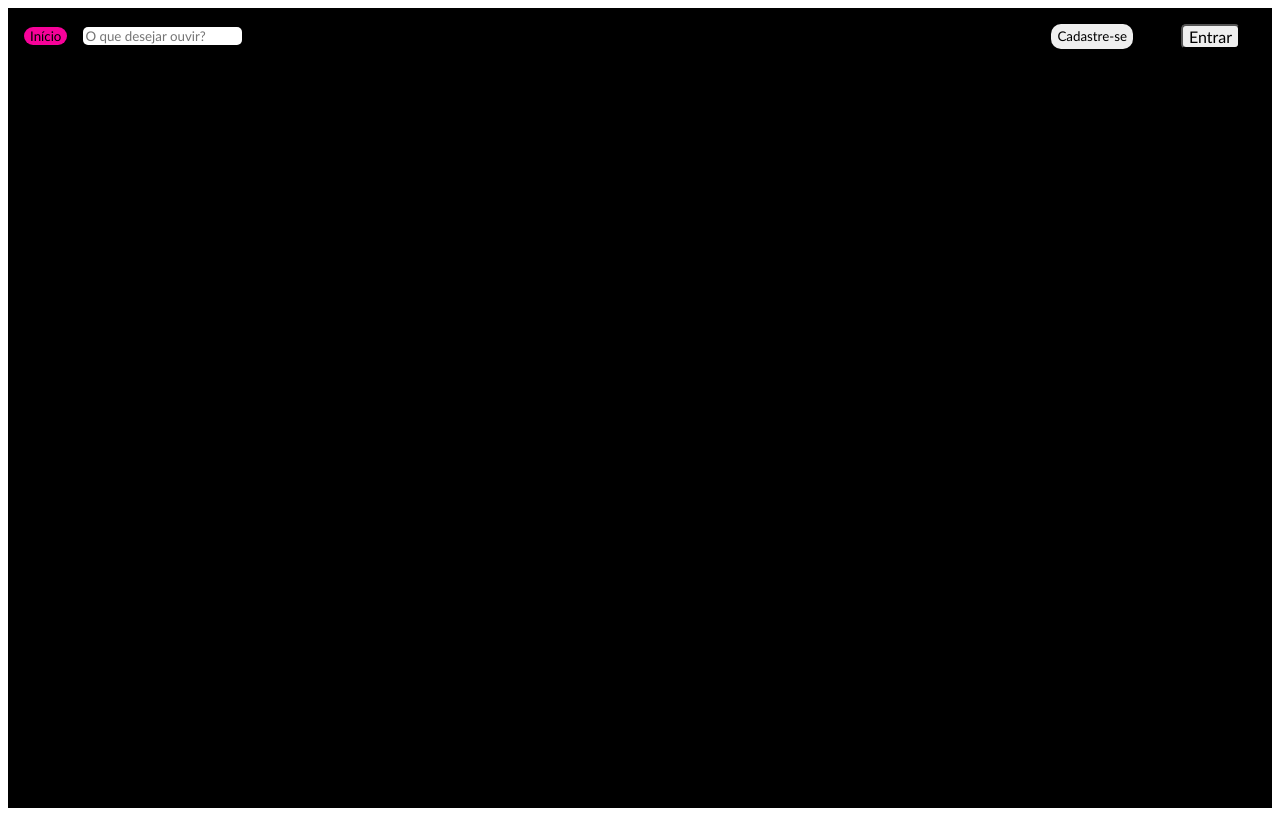
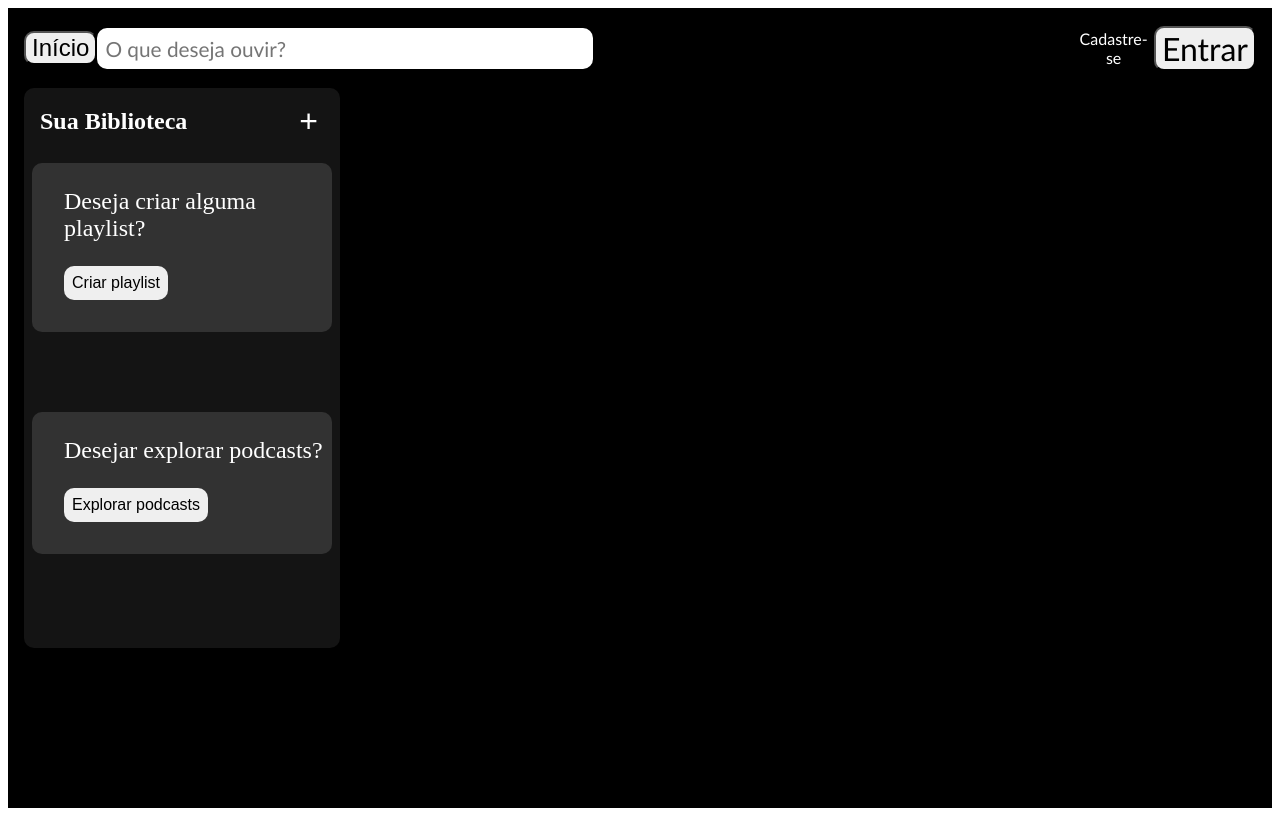
Before and after one commit to SamuelHansen1107/spotifei-frontend-senac, an Angular app: page / in a window 1280 px wide. Built offline with nearby package versions, Linux system fonts and the light colour scheme.

Commit message:
Alterações no header e criação/alteração do sidebar

```diff
--- a/src/app/components/home/home.component.css
+++ b/src/app/components/home/home.component.css
@@ -2,72 +2,158 @@
 {
     width: 100%; /* Ocupa toda a largura da tela */
     height: 100vh; /* Ocupa toda a altura da tela */
-    background-color: black; /* Cor de fundo preta */
+    background-color: rgb(0, 0, 0); /* Cor de fundo preta */
 }
 header
 {
     width: 100%;
-    height: 7vh;
-    background-color: black;
+    height: 10vh;
+    background-color: rgb(0, 0, 0);
     display: flex; /* Utiliza Flexbox para layout */
     align-items: center; /* Alinha os itens verticalmente ao centro */
     justify-content: space-between; /* Espaça os itens igualmente */
+
 }
 
-/* ===== */
-.div-inicio-pesquisa
-{
-    display: flex; /* Utiliza Flexbox para layout */
-    gap: 1rem; /* Espaçamento entre os botões */
-    padding: 1rem; /* Espaçamento interno */
-}
+/* =============== */
 .div-botao-inicio
 {
-    background-color: rgb(247, 2, 153);
+    margin-left: 1rem; /* Espaçamento à esquerda */
+}
+.div-botao-inicio button
+{
     cursor: pointer;
+    border-radius: 10px;
+    font-size: 1.5rem;
+    font-family: Arial, Helvetica, sans-serif;
+}
+.div-botao-inicio button:hover
+{
+    background-color: rgba(255, 0, 157, 0.664);
+    transform: scale(1.2);
+}
+/* =============== */
+.div-pesquisa input
+{
     border-radius: 10px;
     font-family: 'Gill Sans', 'Gill Sans MT', Calibri, 'Trebuchet MS', sans-serif;
     border: none;
+    margin-right: 30rem;
+    padding: 0.5rem;
+    width: 30rem;
+    font-size: 1.3rem;
 }
-.div-botao-inicio:hover
-{
-    background-color: rgba(255, 0, 157, 0.664);
-}
-.div-inicio-pesquisa input
-{
-    border-radius: 5px;
-    font-family: 'Gill Sans', 'Gill Sans MT', Calibri, 'Trebuchet MS', sans-serif;
-    border: none;
-}
-/* ===== */
-
-.div-entrar-cadastro
-{
-
-    display: flex;
-    gap: 3rem;
-    padding: 2rem;
-    border: none;
-}
+/* =============== */
 .div-cadastro
 {
     cursor: pointer;
     border: none;
     border-radius: 10px;
     font-family: 'Gill Sans', 'Gill Sans MT', Calibri, 'Trebuchet MS', sans-serif;
-    justify-content: center;
+    font-size: 1rem;
 }
-.div-cadastro:hover
+.div-cadastro button
+{
+    color: white;
+    background: rgb(0, 0, 0);
+}
+.div-cadastro button:hover
+{
+    transform: scale(1.2);
+}
+/* =============== */
+.div-botao-entrar
+{
+    margin-right: 1rem; /* Espaçamento à direita */
+}
+.div-botao-entrar button
+{
+    cursor: pointer;
+    border-radius: 10px;
+    font-size: 2rem;
+    font-family: 'Gill Sans', 'Gill Sans MT', Calibri, 'Trebuchet MS', sans-serif;
+}
+.div-botao-entrar button:hover
+{
+    transform: scale(1.2);
+}
+/* =============== */
+.div-sidebar
+{
+    color: white;
+    width: 25%;
+    margin-left: 1rem;
+    background-color: rgb(20, 20, 20);
+    height: 70vh;
+    border-radius: 10px;
+}
+/* =============== */
+.div-sua-biblioteca
+{
+    margin-left: 1rem;
+    display: flex;
+    justify-content: space-between; /* Espaça os itens igualmente */
+    align-items: center; /* Alinha os itens verticalmente ao centro */
+}
+.div-botao-criar-playlist-pasta
+{
+    background: none;  /* sem fundo */
+    border: none;      /* sem borda */
+    font-size: 2rem; /* deixa o + maior */
+    cursor: pointer;
+    color: white;
+    margin-right: 1rem;
+}
+.div-botao-criar-playlist-pasta:hover
+{
+    transform: scale(1.2);
+}
+/* =============== */
+.div-playlist
+{
+    background-color: rgb(50,50,50);
+    padding-inline-start: 2rem;
+    padding-top: 1px;
+    padding-bottom: 2rem;
+    border-radius: 10px;
+    margin: 0.5rem;
+    margin-bottom: 5rem;
+    font-size: 1.5rem;
+}
+.div-botao-playlist
+{
+    border: none;      /* sem borda */
+    font-size: 1rem; /* deixa o botao maior */
+    cursor: pointer;
+    border-radius: 10px;
+    padding: 0.5rem;
+}
+.div-botao-playlist:hover
 {
     background-color: rgba(255, 0, 157, 0.664);
+    transform: scale(1.2);
 }
-.div-entrar
+/* =============== */
+.div-podcasts
 {
-    font-family: 'Gill Sans', 'Gill Sans MT', Calibri, 'Trebuchet MS', sans-serif;
-    border-radius: 5px;
+    background-color: rgb(50,50,50);
+    padding-inline-start: 2rem;
+    padding-top: 1px;
+    padding-bottom: 2rem;
+    border-radius: 10px;
+    margin: 0.5rem;
+    font-size: 1.5rem;
+}
+.div-botao-podcasts
+{
+    border: none;
     font-size: 1rem;
+    cursor: pointer;
+    border-radius: 10px;
+    padding: 0.5rem;
 }
-.div-entrar:hover
+.div-botao-podcasts:hover
 {
-    cursor: pointer;
+    background-color: rgba(255, 0, 157, 0.664);
+    transform: scale(1.2);
 }
--- a/src/app/components/home/home.component.html
+++ b/src/app/components/home/home.component.html
@@ -1,13 +1,34 @@
 <div class="div-home">
     <header>
-        <div class="div-inicio-pesquisa">
-            <button class="div-botao-inicio">Início</button>
-            <input type="O que desejar ouvir?" placeholder="O que desejar ouvir?">
+        <div class="div-botao-inicio">
+            <button class="div-inicio">Início</button>
         </div>
 
-        <div class="div-entrar-cadastro">
+        <div class="div-pesquisa">
+            <input type="text" placeholder="O que deseja ouvir?">
+        </div>
+
+        <div class="div-cadastro">
             <button class="div-cadastro">Cadastre-se</button>
+        </div>
+
+        <div class="div-botao-entrar">
             <button class="div-entrar">Entrar</button>
         </div>
     </header>
+
+    <aside class="div-sidebar">
+        <div class="div-sua-biblioteca">
+            <h2>Sua Biblioteca</h2>
+            <button class="div-botao-criar-playlist-pasta">+</button>
+        </div>
+        <div class="div-playlist">
+            <p>Deseja criar alguma playlist?</p>
+            <button class="div-botao-playlist">Criar playlist</button>
+        </div>
+        <div class="div-podcasts">
+            <p>Desejar explorar podcasts?</p>
+            <button class="div-botao-podcasts">Explorar podcasts</button>
+        </div>
+    </aside>
 </div>
```
